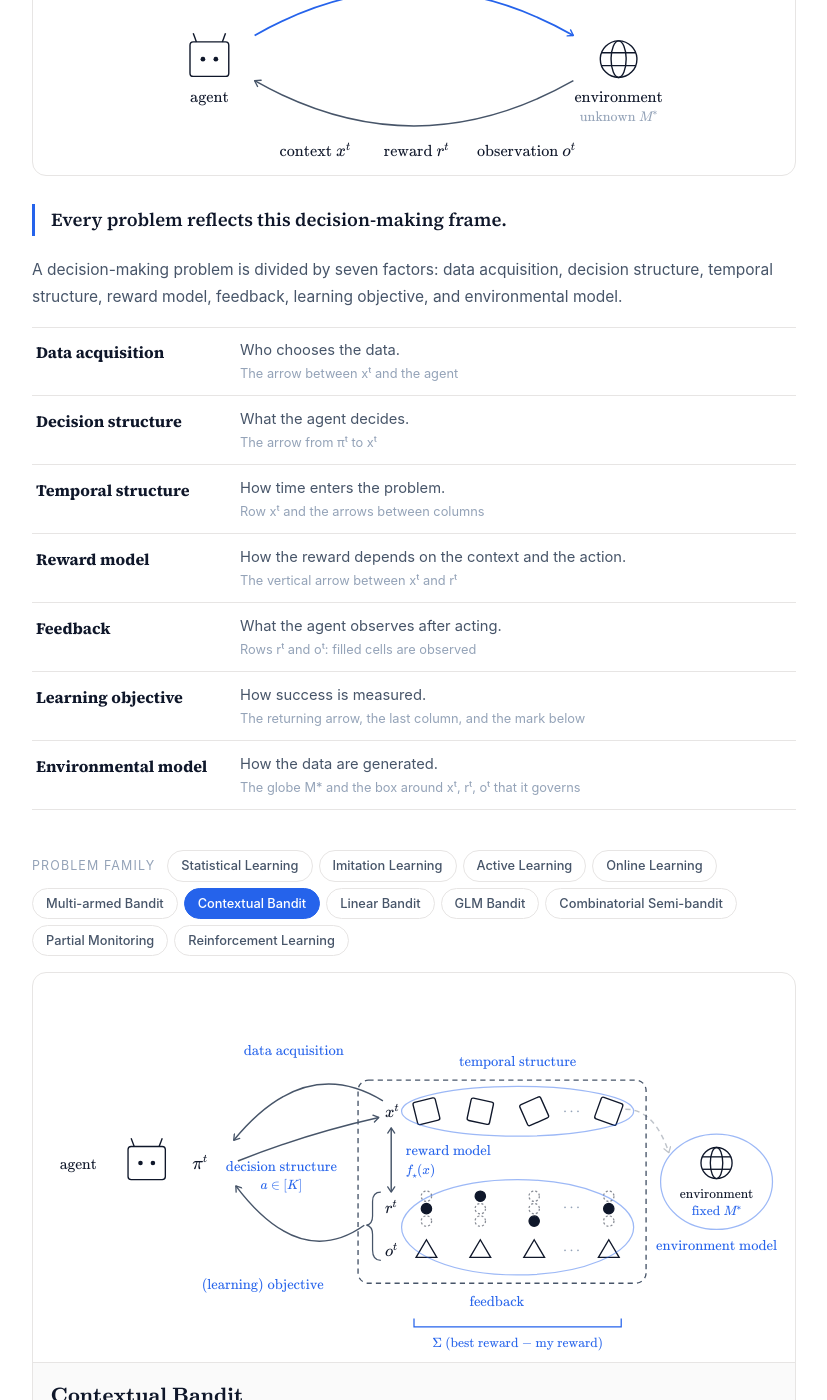
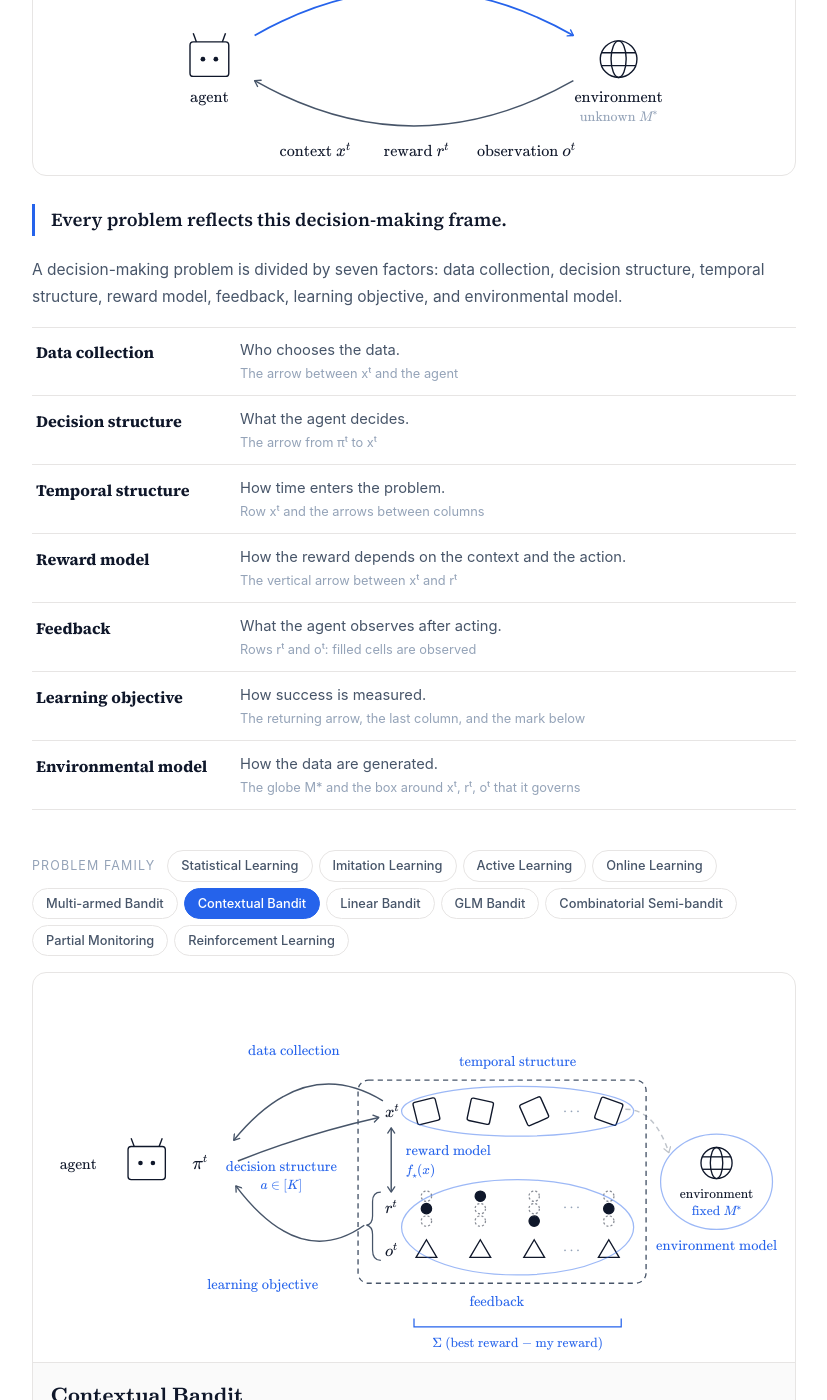
Before and after one commit to hajin322/hajin322.github.io, a Jekyll site: the page built from pages/learning-framework.html, in a window 1280 px wide and 1400 px high, scrolled down 452 px. Shown: the whole window, without its empty margins (226-1053 px from the left). Built offline with Jekyll 4.4.1, drawn with Linux system fonts in a browser that asks for light colours; some of the changed text lies outside the part shown.

Commit message:
Learning Framework: rename axes to Data collection and Learning objective
Co-Authored-By: Claude Opus 5.5 <noreply@anthropic.com>

```diff
--- a/pages/learning-framework.html
+++ b/pages/learning-framework.html
@@ -1,7 +1,7 @@
 ---
 layout: page
 title: "Learning Framework"
-description: "An agent interacts with an unknown environment, learning a mapping from contexts to decisions. Every such problem is divided by seven factors: data acquisition, decision structure, temporal structure, reward model, feedback, learning objective, and environmental model."
+description: "An agent interacts with an unknown environment, learning a mapping from contexts to decisions. Every such problem is divided by seven factors: data collection, decision structure, temporal structure, reward model, feedback, learning objective, and environmental model."
 permalink: /pages/learning-framework/
 ---
 
@@ -199,12 +199,12 @@ permalink: /pages/learning-framework/
   <p class="lf-frame" data-l="en" lang="en">Every problem reflects this decision-making frame.</p>
   <p class="lf-frame" data-l="ko" lang="ko">모든 문제는 이 의사결정 프레임을 반영한다.</p>
 
-  <p class="lf-lede" data-l="en" lang="en">A decision-making problem is divided by seven factors: data acquisition, decision structure, temporal structure, reward model, feedback, learning objective, and environmental model.</p>
-  <p class="lf-lede" data-l="ko" lang="ko">의사결정 문제는 일곱 개의 요소로 나뉜다: 데이터 획득, 결정 구조, 시간 구조, 보상 모델, 피드백, 학습 목표, 환경 모델.</p>
+  <p class="lf-lede" data-l="en" lang="en">A decision-making problem is divided by seven factors: data collection, decision structure, temporal structure, reward model, feedback, learning objective, and environmental model.</p>
+  <p class="lf-lede" data-l="ko" lang="ko">의사결정 문제는 일곱 개의 요소로 나뉜다: 데이터 수집, 결정 구조, 시간 구조, 보상 모델, 피드백, 학습 목표, 환경 모델.</p>
 
   <dl class="lf-factors">
     <div>
-      <dt>Data acquisition</dt>
+      <dt>Data collection</dt>
       <dd><span data-l="en" lang="en">Who chooses the data.</span><span data-l="ko" lang="ko">데이터를 누가 고르는가.</span>
         <span class="lf-where"><span data-l="en" lang="en">The arrow between xᵗ and the agent</span><span data-l="ko" lang="ko">xᵗ와 에이전트 사이의 화살표</span></span></dd>
     </div>
@@ -265,10 +265,10 @@ permalink: /pages/learning-framework/
       <path id="acqLine" class="link" data-ax="acq" d="M330 108 Q255 62 186 146"/>
       <path id="decLine" class="link" data-ax="dec" d="M190 166 Q255 140 326 124"/>
       <path id="retLine" class="link" data-ax="obj" d="M312 228 Q250 272 188 190"/>
-      <text class="ax" data-ax="acq" x="244" y="64" text-anchor="middle">data acquisition</text>
+      <text class="ax" data-ax="acq" x="244" y="64" text-anchor="middle">data collection</text>
       <text class="ax" data-ax="dec" x="232" y="176" text-anchor="middle">decision structure</text>
       <text class="capA" id="decCap" data-ax="dec" x="232" y="193" text-anchor="middle"></text>
-      <text class="ax" data-ax="obj" x="214" y="290" text-anchor="middle">(learning) objective</text>
+      <text class="ax" data-ax="obj" x="214" y="290" text-anchor="middle">learning objective</text>
 
       <!-- the data, inside the environment's box -->
       <rect id="envBox" class="rgn" data-ax="env" x="306" y="88" width="278" height="196" rx="10"/>
@@ -341,7 +341,7 @@ permalink: /pages/learning-framework/
 <script>
 (function () {
 const AXES = [
-  {id:'acq', name:'Data acquisition',
+  {id:'acq', name:'Data collection',
    q:['Who chooses the data?', '데이터를 누가 고르나'],
    where:['The arrow between xᵗ and the agent', '점선: xᵗ와 에이전트 사이의 연결'], vals:[
     ['Fixed dataset', 'The whole table is given up front. Decisions play no part in the data.', '표 전체가 처음부터 주어진다. 결정이 데이터에 관여하지 않는다.'],
```
Also changed, not shown: other parts of pages/learning-framework.html (+1 -1 lines).
